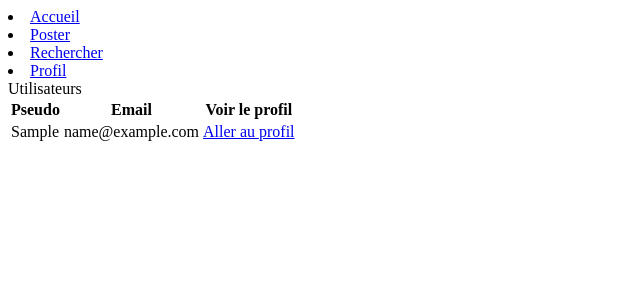
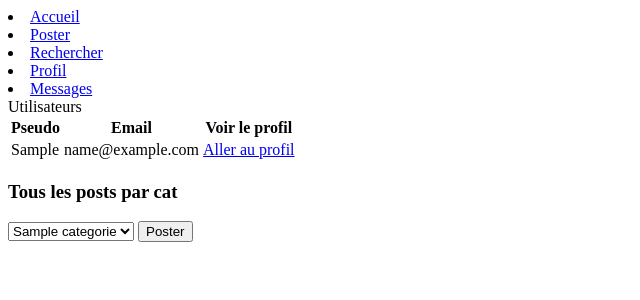
Before and after one commit to Totolescroc/Totolescroc.github.io, a PHP site: page /users.php in a window 1280 px wide. Shown: the top 300 px of the page, without its empty margins (0-640 px from the left). Run offline with PHP 8.4, Linux system fonts and the light colour scheme; tables that the repository leaves empty or names only in its code hold one stand-in row (values such as "Sample post").

Commit message:
catégorie v2

```diff
--- a/header.php
+++ b/header.php
@@ -3,4 +3,5 @@
     <li><a href="post.php">Poster</a></li>
     <li><a href="users.php">Rechercher</a></li>
     <li><a href="profil.php">Profil</a></li>
+    <li><a href="conv.php">Messages</a></li>
 </nav>
--- a/users.php
+++ b/users.php
@@ -36,5 +36,45 @@ $allusers =  getAllUser($user);
     }
    ?>
   </table>
+  <h3>Tous les posts par cat</h3>
+<form method="post">
+
+    <select name="cat" id="cat" required>
+    <?php
+    $get_cat = $pdo ->query('SELECT * FROM categorie');
+while ($cat = $get_cat-> fetch(PDO::FETCH_ASSOC)) {
+?>
+    <option value="<?php echo $cat['id_cat'];?>"><?php echo $cat['name_cat'];?></option>
+    <?php } ?>
+</select>
+<input type="submit" value="Poster">
+</form>
  </body>
 </html>
+
+<?php
+
+if($_POST){
+
+    $r = $pdo ->query("SELECT * FROM post WHERE date_post>= CURDATE() AND id_cat = '$_POST[cat]'   ORDER BY date_post ASC");
+    while ($event = $r-> fetch(PDO::FETCH_ASSOC)) {
+?>
+        <div style="margin-top: 20px; background: white; box-shadow: 0 5px 10px rgba(0, 0, 0, .09); padding: 5px 10px; border-radius: 10px">
+        <div style="color: #666; text-decoration: none; font-size: 28px;"><?= $event['titre'] ?></div>
+        <div style="border-top: 2px solid #EEE; padding: 15px 0"><?= nl2br($event['content_post']); ?></div>
+        <a href="single-post.php?id_post=<?= $event['id_post'] ?>">Voir plus</a>
+
+        <div style="padding-top: 15px; color: #ccc; font-style: italic; text-align: right;font-size: 12px;">
+        <?php
+        $get_pseudo = $pdo ->query("SELECT pseudo, photo_profil FROM membre WHERE id_membre = '$event[id_membre]'");
+        $pseudo = $get_pseudo-> fetch(PDO::FETCH_ASSOC);
+        $get_cat = $pdo ->query("SELECT name_cat FROM categorie WHERE id_cat = '$event[id_cat]'");
+        $cat = $get_cat-> fetch(PDO::FETCH_ASSOC);
+        ?>
+        <img src="<?php echo $pseudo['photo_profil'] ?>" alt="" width="200px">
+
+        Fait par <a href="voir_profil.php?id_membre=<?= $event['id_membre'] ?>"> <?php echo $pseudo['pseudo'];?> </a><?php  echo $cat['name_cat']; ?>
+</div></div>
+    <?php
+    }}
+?>
```
Also changed, not shown: index.php (+27 -1 lines), single-post.php (+18 -16 lines).
